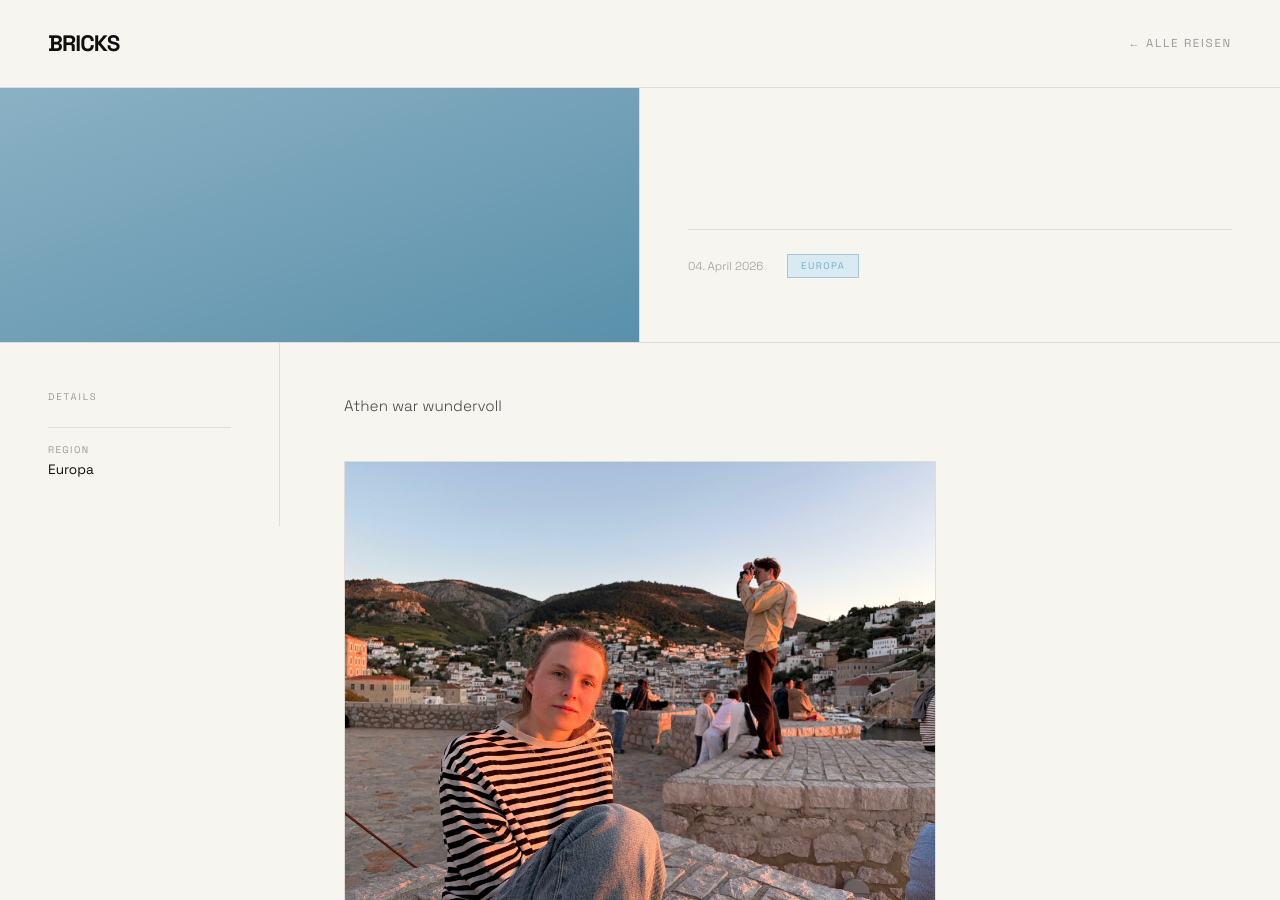
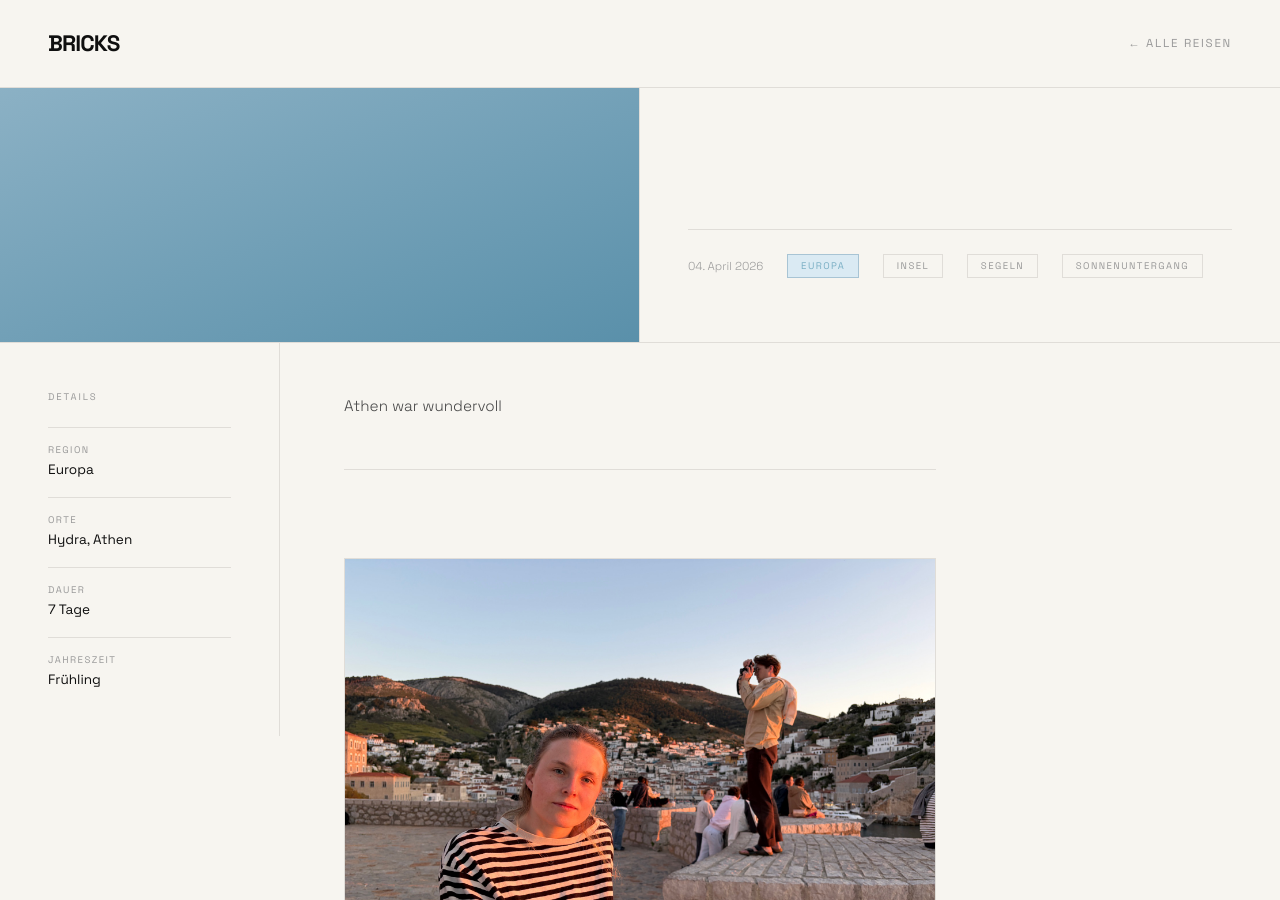
Before and after one commit to liselipiseli/travelblog, a Jekyll site: the page built from _posts/2026-04-04-athen.md, in a window 1280 px wide and 900 px high, scrolled down 277 px. Built offline with Jekyll 4.4.1, drawn with Linux system fonts in a browser that asks for light colours; some of the changed text lies outside the part shown.

Commit message:
Enhance post metadata for Athen
Added additional metadata for the post including cities, duration, season, cover image, and tags.

```diff
--- a/_posts/2026-04-04-athen.md
+++ b/_posts/2026-04-04-athen.md
@@ -3,8 +3,17 @@ layout: post
 title: "Die Säulen Athens"
 date: 2026-04-04
 region: Europa
+cities: [Hydra, Athen]
+duration: "7 Tage"
+season: "Frühling"
+cover_image: assets/images/hydra-sunset.jpg
+tags: [Insel, Segeln, Sonnenuntergang]
 ---
 
 Athen war wundervoll
 
 ![Hydra, die Insel der Esel]({{ site.baseurl }}/assets/images/hydra-sunset.jpg)
+---
+*Sonnenuntergang vor der Stadt Hydra*
+
+> "Reisen ist nicht das Ankommen..."
```
